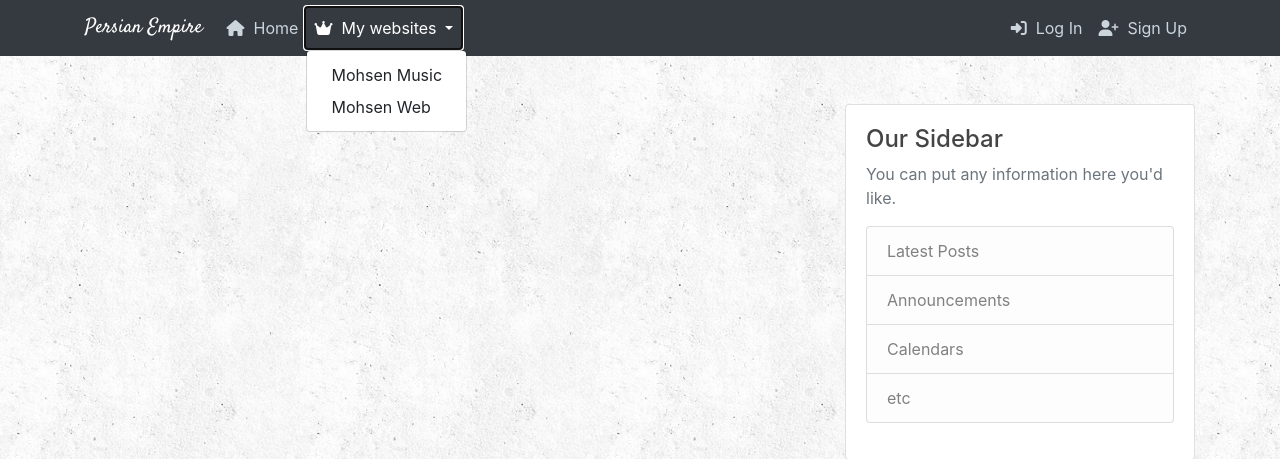
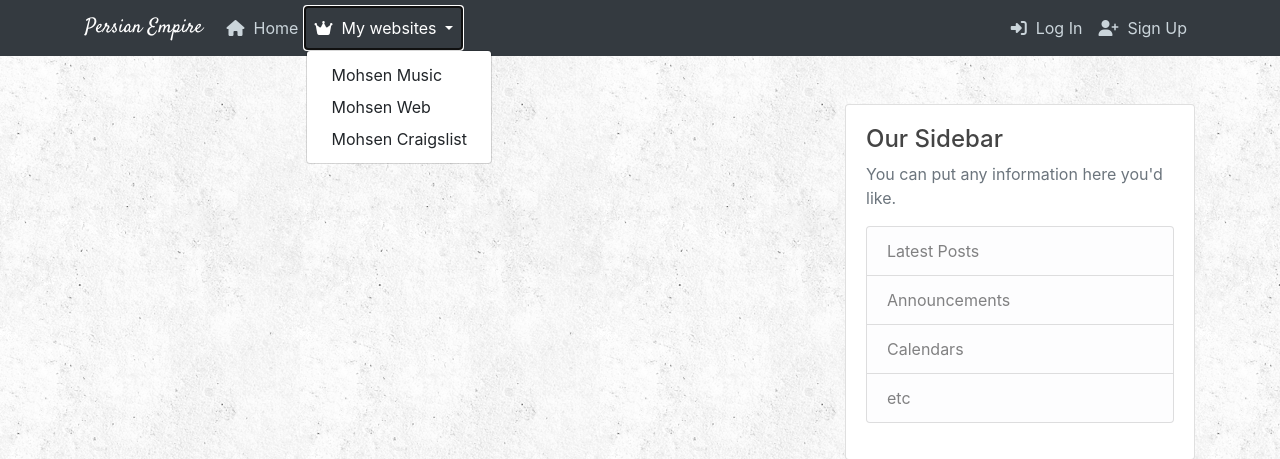
Before and after one commit to mohsen-ameli/Persian-Empire, a Django app: page / in a window 1280 px wide, after a click on "My websites". Shown: the top 459 px of the page. Run offline with Django 3.2, Linux system fonts and the light colour scheme; data that the repository does not hold is empty; some libraries are stand-ins or nearby versions.

Commit message:
mohsen craigslist added

```diff
--- a/blog/templates/blog/navbar.html
+++ b/blog/templates/blog/navbar.html
@@ -27,6 +27,7 @@
                         <div class="dropdown-menu" aria-labelledby="websites">
                             <a class="dropdown-item" href="https://mohsenmusic.herokuapp.com/">Mohsen Music</a>
                             <a class="dropdown-item" href="https://mohsenweb.herokuapp.com/">Mohsen Web</a>
+                            <a class="dropdown-item" href="https://mohsencraigslist.herokuapp.com/">Mohsen Craigslist</a>
                         </div>
                     </li>
 
```
